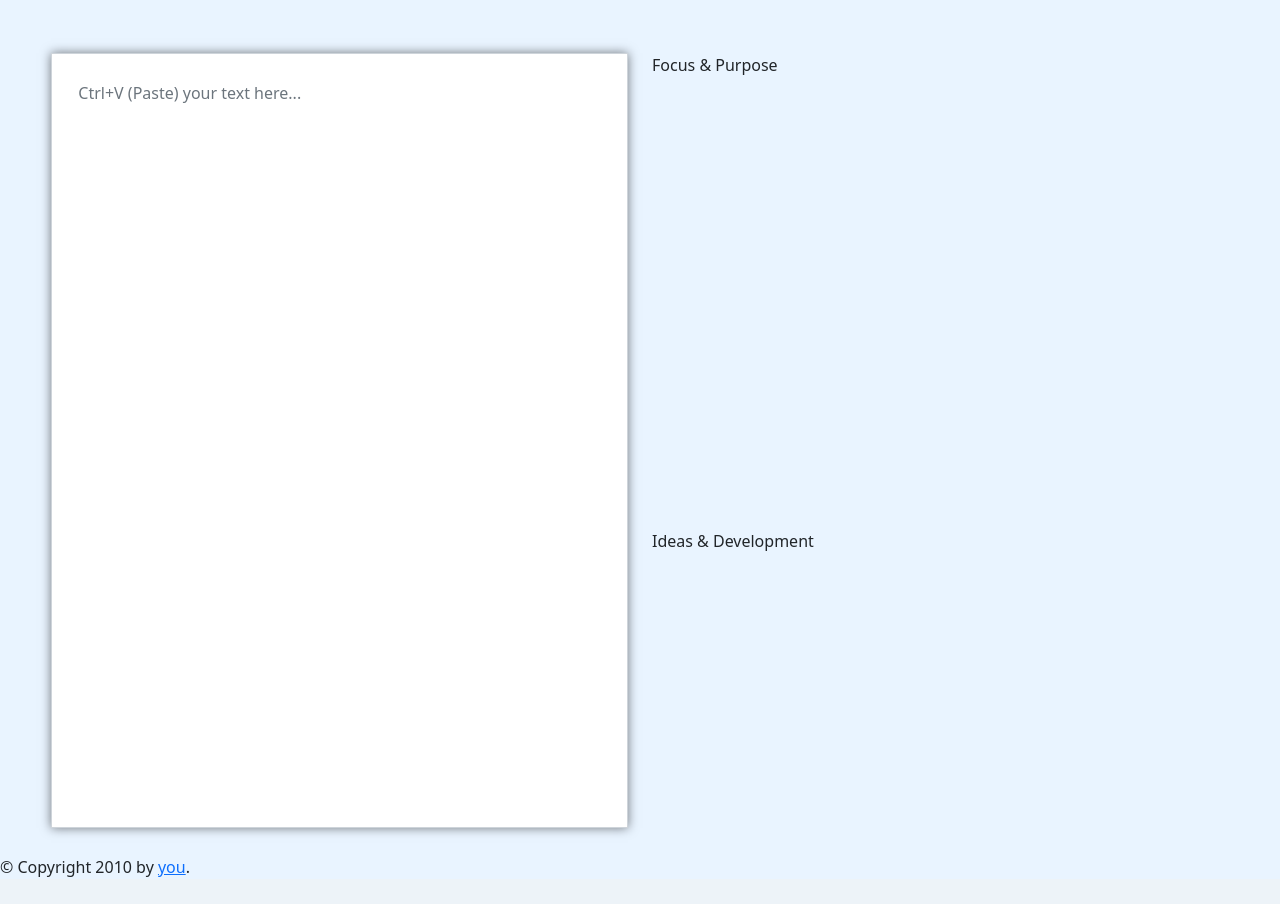
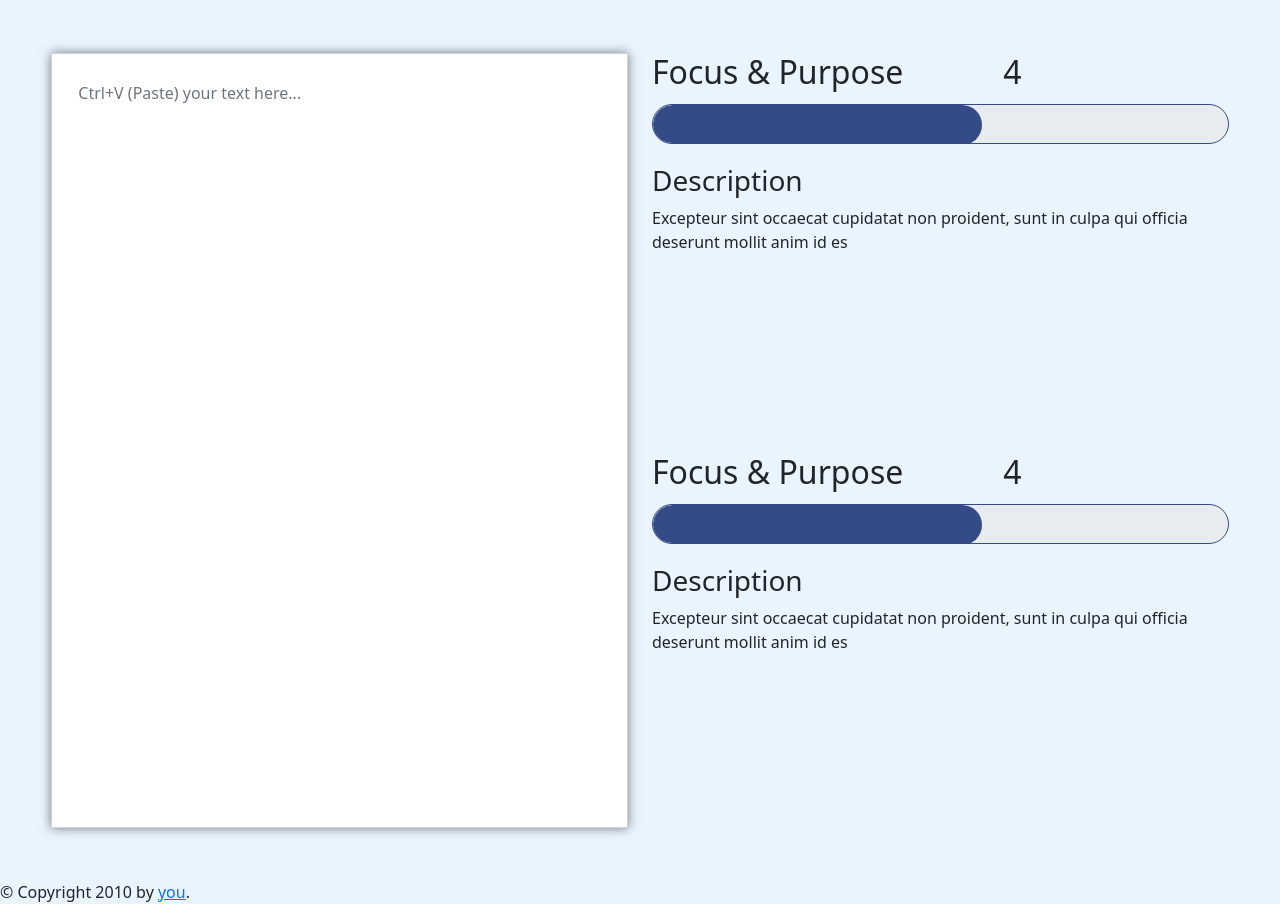
Before and after one commit to fikrihasani/AWE, a Flask app: page /essay in a window 1280 px wide. Shown: the part 122-1026 px from the top of the page. Before the commit the page ends 999 px from the top, so only its background shows below. Run offline with Flask 3, Linux system fonts and the light colour scheme; some libraries are stand-ins or nearby versions.

Commit message:
update progress bar

```diff
--- a/controllers/Web.py
+++ b/controllers/Web.py
@@ -25,7 +25,8 @@ class Calculate:
         # dummy data
                 # this will be used to handle result data to template of result
         focus = 7
-        ideas = 7
+        ideas = 4
+
         res = {
             "focus":focus,
             "ideas":ideas
--- a/static/style.css
+++ b/static/style.css
@@ -16,10 +16,6 @@ h1 {
 
 }
 
-h3 {
-    text-align: center;
-    color: #f8f8f8;
-}
 
 h4 {
     text-align: left;
--- a/templates/about.html
+++ b/templates/about.html
@@ -8,7 +8,7 @@
 {% endblock %}
 {% block content %}
 <h1>About App</h1>
-<h3>Description</h3>
+<h3 style="text-align: center; color: whitesmoke;">Description</h3>
 <p class="desc">Automated Paper Evaluator for EFL is an automated paper tool dedicated to English as Foreign Language (EFL) users.
     The measures are contextualized for EFL's academic writing.</p>
 <div class="container-lg">
--- a/templates/essay.html
+++ b/templates/essay.html
@@ -17,12 +17,32 @@
                 </form>
             </div>
             <div class="col" style="margin-top: 20pt;">
-                <div class="row row-cols 1" style="height: 100%;">
-                    <div class="col-12" style="height: 25vh;">
-                        Focus & Purpose
+                <div class="row row-cols-1" style="height: 100%;">
+                    <div class="col-12" style="height: 400px;">
+                        <div class="text d-flex" style="width: 100%;">
+                            <h2 style="text-align: start; margin-right: 100px;">Focus & Purpose</h2>
+                            <h2 class="pull-right">{{result['ideas']}}</h2>
+                        </div>
+                        <div class="progress" style="height: 40px; margin: 5px 0 20px; border-radius: 30px; border: solid 1px #344B87;">
+                            <div class="progress-bar" role="progressbar" style="width: calc(({{result['ideas']}}/7)*100%); height: 40px; background-color: #344B87; border-radius: 30px;" aria-valuenow="25" aria-valuemin="0" aria-valuemax="100"></div>
+                        </div>
+                        <div class="text">
+                            <h3>Description</h3>
+                            <p>Excepteur sint occaecat cupidatat non proident, sunt in culpa qui officia deserunt mollit anim id es </p>
+                        </div>
                     </div>
-                    <div class="col-12">
-                        Ideas & Development
+                    <div class="col-12" style="height: 400px;">
+                        <div class="text d-flex" style="width: 100%;">
+                            <h2 style="text-align: left; margin-right: 100px;">Focus & Purpose</h2>
+                            <h2 style="">{{result['ideas']}}</h2>
+                        </div>
+                        <div class="progress" style="height: 40px; margin: 5px 0 20px; border-radius: 30px; border: solid 1px #344B87;">
+                            <div class="progress-bar" role="progressbar" style="width: calc(({{result['ideas']}}/7)*100%); height: 40px; background-color: #344B87; border-radius: 30px;" aria-valuenow="25" aria-valuemin="0" aria-valuemax="100"></div>
+                        </div>
+                        <div class="text">
+                            <h3>Description</h3>
+                            <p>Excepteur sint occaecat cupidatat non proident, sunt in culpa qui officia deserunt mollit anim id es </p>
+                        </div>
                     </div>
                 </div>
             </div>
```
